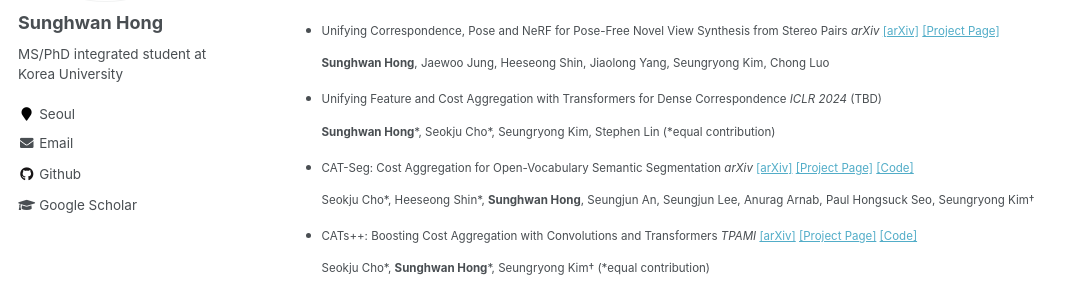
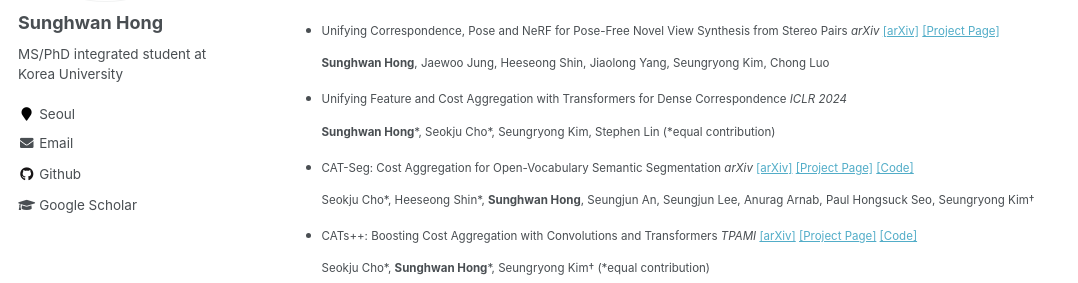
Before and after one commit to jang-1996/jang-1996.github.io, a Jekyll site: the page built from _pages/about.md, in a window 1280 px wide and 900 px high, scrolled down 321 px. Shown: the part 168-451 px from the top of the window, without its empty margins (0-1078 px from the left). Built offline with Jekyll 4.4.1, drawn with Linux system fonts in a browser that asks for light colours.

Commit message:
Update about.md

```diff
--- a/_pages/about.md
+++ b/_pages/about.md
@@ -28,7 +28,7 @@ I obtained a barchelor's degree in Computer Science and Engineering at Korea Uni
 
   **Sunghwan Hong**, Jaewoo Jung, Heeseong Shin, Jiaolong Yang, Seungryong Kim, Chong Luo
 
-* Unifying Feature and Cost Aggregation with Transformers for Dense Correspondence _ICLR 2024_ (TBD)
+* Unifying Feature and Cost Aggregation with Transformers for Dense Correspondence _ICLR 2024_
 
   **Sunghwan Hong**\*, Seokju Cho\*, Seungryong Kim,  Stephen Lin (\*equal contribution)
 
```
